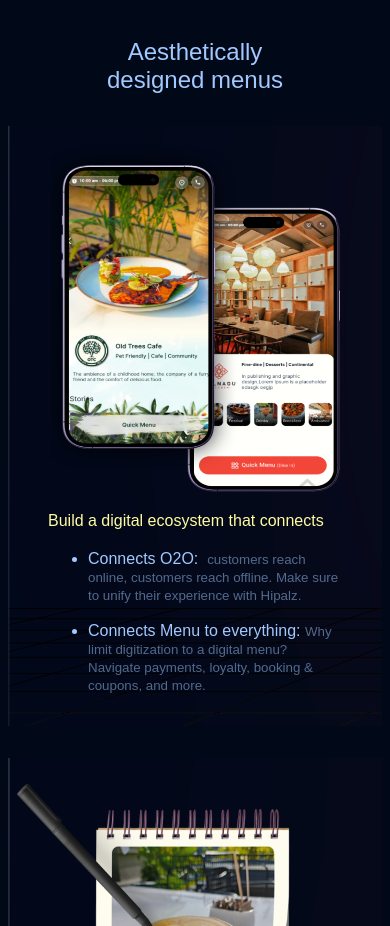
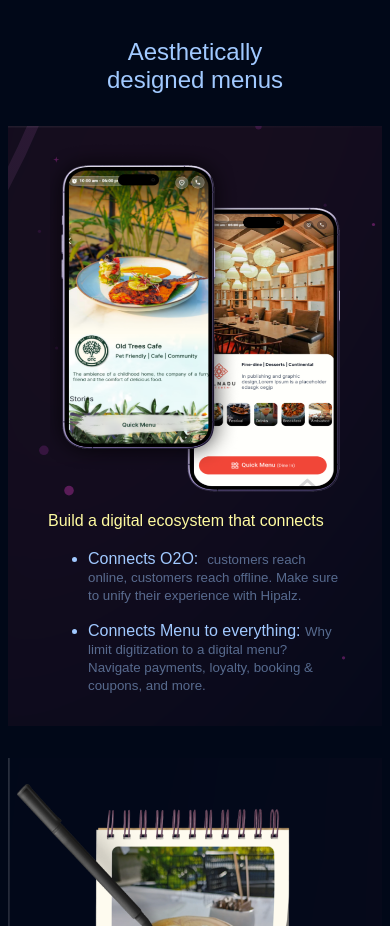
Before and after one commit to sankaleshPal/landing_page, a React (Vite) app: page / in a window 390 px wide. Shown: the part 1580-2506 px from the top of the page. Built offline with nearby package versions, Linux system fonts and the light colour scheme; a web font is replaced by a local one.

Commit message:
fix: responsiveness

```diff
--- a/src/components/ecoSystem/module.eco.css
+++ b/src/components/ecoSystem/module.eco.css
@@ -38,7 +38,7 @@
   @media (max-width: 767px) {
     .eco_container {
       background-size: auto 150%;
-      background-position: left center;
+      background-position: top center;
     }
   }
 
```
